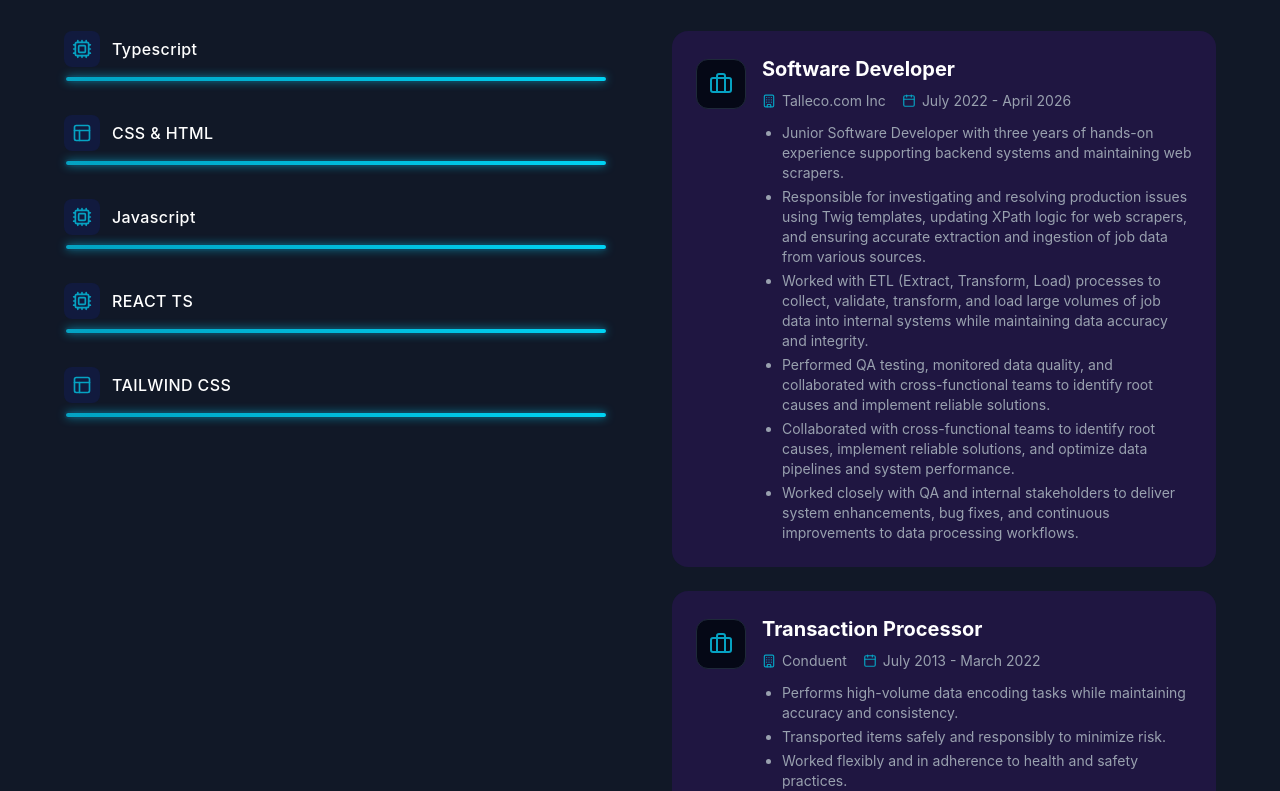
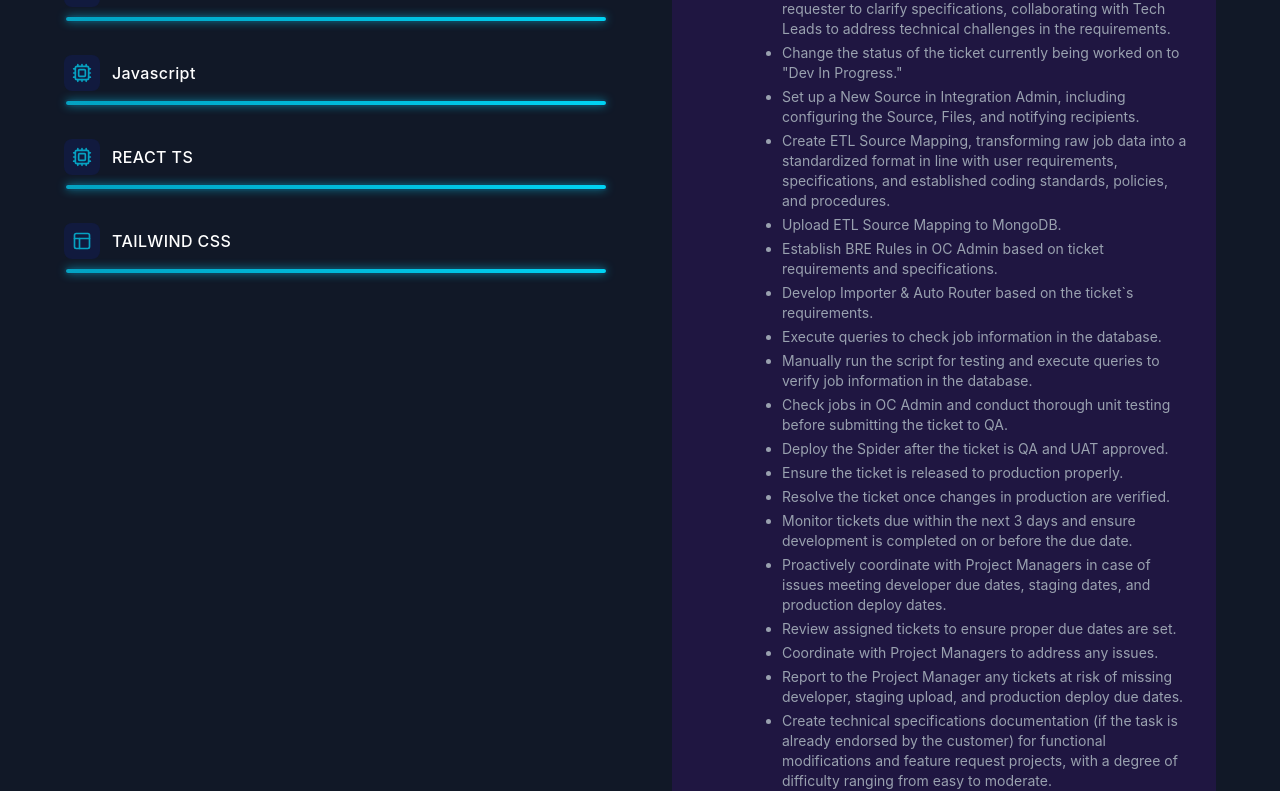
Before and after one commit to Jaeffoy/my-portfolio, a React (Vite) app: page / in a window 1280 px wide. Shown: the part 2489-3280 px from the top of the page. Built offline with nearby package versions, Linux system fonts and the light colour scheme.

Commit message:
Updated resume and description in experience section

```diff
--- a/src/components/Experience.tsx
+++ b/src/components/Experience.tsx
@@ -24,12 +24,25 @@ export const Experience = () => {
       company: 'Talleco.com Inc',
       date: 'July 2022 - April 2026',
       desc: [
-        'Junior Software Developer with three years of hands-on experience supporting backend systems and maintaining web scrapers.',
-        'Responsible for investigating and resolving production issues using Twig templates, updating XPath logic for web scrapers, and ensuring accurate extraction and ingestion of job data from various sources.',
-        'Worked with ETL (Extract, Transform, Load) processes to collect, validate, transform, and load large volumes of job data into internal systems while maintaining data accuracy and integrity.',
-        'Performed QA testing, monitored data quality, and collaborated with cross-functional teams to identify root causes and implement reliable solutions.',
-        'Collaborated with cross-functional teams to identify root causes, implement reliable solutions, and optimize data pipelines and system performance.',
-        'Worked closely with QA and internal stakeholders to deliver system enhancements, bug fixes, and continuous improvements to data processing workflows.',
+        'Analyze ticket requirements and communicate with the requester to clarify specifications, collaborating with Tech Leads to address technical challenges in the requirements.',
+        'Change the status of the ticket currently being worked on to "Dev In Progress."',
+        'Set up a New Source in Integration Admin, including configuring the Source, Files, and notifying recipients.',
+        'Create ETL Source Mapping, transforming raw job data into a standardized format in line with user requirements, specifications, and established coding standards, policies, and procedures.',
+        'Upload ETL Source Mapping to MongoDB.',
+        'Establish BRE Rules in OC Admin based on ticket requirements and specifications.',
+	'Develop Importer & Auto Router based on the ticket`s requirements.',
+	'Execute queries to check job information in the database.',
+	'Manually run the script for testing and execute queries to verify job information in the database.',
+	'Check jobs in OC Admin and conduct thorough unit testing before submitting the ticket to QA. ',
+	'Deploy the Spider after the ticket is QA and UAT approved.',
+	'Ensure the ticket is released to production properly.',
+	'Resolve the ticket once changes in production are verified.',
+	'Monitor tickets due within the next 3 days and ensure development is completed on or before the due date.',
+	'Proactively coordinate with Project Managers in case of issues meeting developer due dates, staging dates, and production deploy dates.',
+	'Review assigned tickets to ensure proper due dates are set.',
+	'Coordinate with Project Managers to address any issues.',
+	'Report to the Project Manager any tickets at risk of missing developer, staging upload, and production deploy due dates.',
+	'Create technical specifications documentation (if the task is already endorsed by the customer) for functional modifications and feature request projects, with a degree of difficulty ranging from easy to moderate. ',
       ],
     },
     {
--- a/src/components/HeroSection.tsx
+++ b/src/components/HeroSection.tsx
@@ -23,9 +23,6 @@ export const HeroSection = () => {
                     </div>
                     <p className='text-gray-300 pt-8 text-center lg:text-left mx-auto max-w-xl'>
                         Detail-oriented professional with experience in data processing, production support, web scraping, and data integration. Possesses hands-on knowledge of modern web development technologies, including React, TypeScript, JavaScript, Tailwind CSS, and database management through personal projects and continuous learning. Demonstrates strong problem-solving, analytical, and technical skills with the ability to quickly learn new tools and technologies.
-<br/><br/>
-Adaptable and eager to contribute in various roles, including Software Development, Data Entry, Technical Support, Virtual Assistance, Quality Assurance, and Operations Support. Committed to delivering high-quality work, collaborating effectively with teams, and continuously expanding technical expertise.
-
                     </p>
                     <div className='flex items-center gap-3 pt-9 flex-col sm:flex-row sm:w-max lg:mx-0'>
 
```
Also changed, not shown: 1 other file (tests, documents, lock files or other folders).
